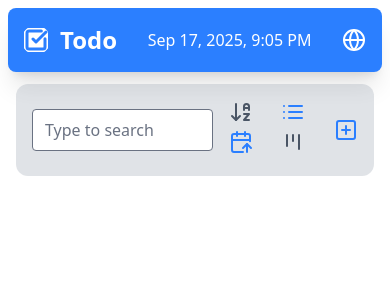
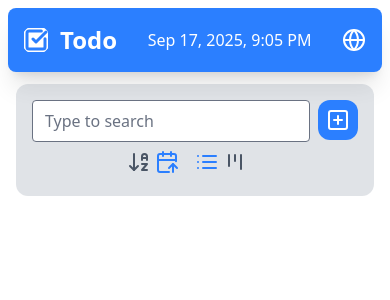
Before and after one commit to K1DV5/todo-sveltekit, a SvelteKit app: page / in a window 390 px wide. Shown: the top 300 px of the page. Built offline with nearby package versions, Linux system fonts and the light colour scheme.

Commit message:
improve controls layout responsiveness

```diff
--- a/src/routes/controls.svelte
+++ b/src/routes/controls.svelte
@@ -2,30 +2,56 @@
     import Input from "$lib/input.svelte";
     import { state } from "$lib/state.svelte";
     import type { SortBy } from "$lib/types";
-    import { List, Kanban, ArrowDownAZ, ArrowUpAZ, CalendarArrowDown, CalendarArrowUp, SquarePlus } from "@lucide/svelte";
+    import {
+        List,
+        Kanban,
+        ArrowDownAZ,
+        ArrowUpAZ,
+        CalendarArrowDown,
+        CalendarArrowUp,
+        SquarePlus,
+    } from "@lucide/svelte";
 
     function onSetSort(by: SortBy) {
         if (state.sort.by === by) {
-            state.sort.ascending[by] = !state.sort.ascending[by]
-            return
+            state.sort.ascending[by] = !state.sort.ascending[by];
+            return;
         }
-        state.sort.by = by
-        state.sort.ascending[by] = by === 'title'
+        state.sort.by = by;
+        state.sort.ascending[by] = by === "title";
     }
-
 </script>
 
-<nav class="bg-gray-400/30 p-4 flex items-center justify-between rounded-xl">
-    <Input type="search" bind:value={state.filter} placeholder="Type to search" class="flex-grow" />
+<nav class="bg-gray-400/30 p-4 rounded-xl flex items-start">
+    <div class="flex items-center justify-around flex-wrap flex-grow">
+        <Input
+            type="search"
+            bind:value={state.filter}
+            placeholder="Type to search"
+            class="flex-grow"
+        />
+        <div class="basis-40 flex ml-10 mt-2">
             <div class="mx-4">
-        <button title="Sort by title" onclick={() => onSetSort('title')} class="cursor-pointer {state.sort.by === 'title' ? 'text-blue-500' : 'text-gray-600'}">
+                <button
+                    title="Sort by title"
+                    onclick={() => onSetSort("title")}
+                    class="cursor-pointer {state.sort.by === 'title'
+                        ? 'text-blue-500'
+                        : 'text-gray-600'}"
+                >
                     {#if state.sort.ascending.title}
                         <ArrowDownAZ />
                     {:else}
                         <ArrowUpAZ />
                     {/if}
                 </button>
-        <button title="Sort by due time" onclick={() => onSetSort('due')} class="cursor-pointer {state.sort.by === 'due' ? 'text-blue-500' : 'text-gray-600'}">
+                <button
+                    title="Sort by due time"
+                    onclick={() => onSetSort("due")}
+                    class="cursor-pointer {state.sort.by === 'due'
+                        ? 'text-blue-500'
+                        : 'text-gray-600'}"
+                >
                     {#if state.sort.ascending.due}
                         <CalendarArrowDown />
                     {:else}
@@ -34,14 +60,30 @@
                 </button>
             </div>
             <div class="mr-4">
-        <button onclick={() => state.listView = true} class="cursor-pointer {state.listView ? 'text-blue-500' : 'text-gray-600'}">
+                <button
+                    onclick={() => (state.listView = true)}
+                    class="cursor-pointer {state.listView
+                        ? 'text-blue-500'
+                        : 'text-gray-600'}"
+                >
                     <List />
                 </button>
-        <button onclick={() => state.listView = false} class="cursor-pointer {state.listView ? 'text-gray-600' : 'text-blue-500'}">
+                <button
+                    onclick={() => (state.listView = false)}
+                    class="cursor-pointer {state.listView
+                        ? 'text-gray-600'
+                        : 'text-blue-500'}"
+                >
                     <Kanban />
                 </button>
             </div>
-    <a href="/task/new" title="New task" class="inline text-blue-500">
+        </div>
+    </div>
+    <a
+        href="/task/new"
+        title="New task"
+        class="inline bg-blue-500 text-white rounded-xl p-2 ml-2 cursor-pointer"
+    >
         <SquarePlus />
     </a>
 </nav>
```
Lines whose indentation alone changed are shown as unchanged.
